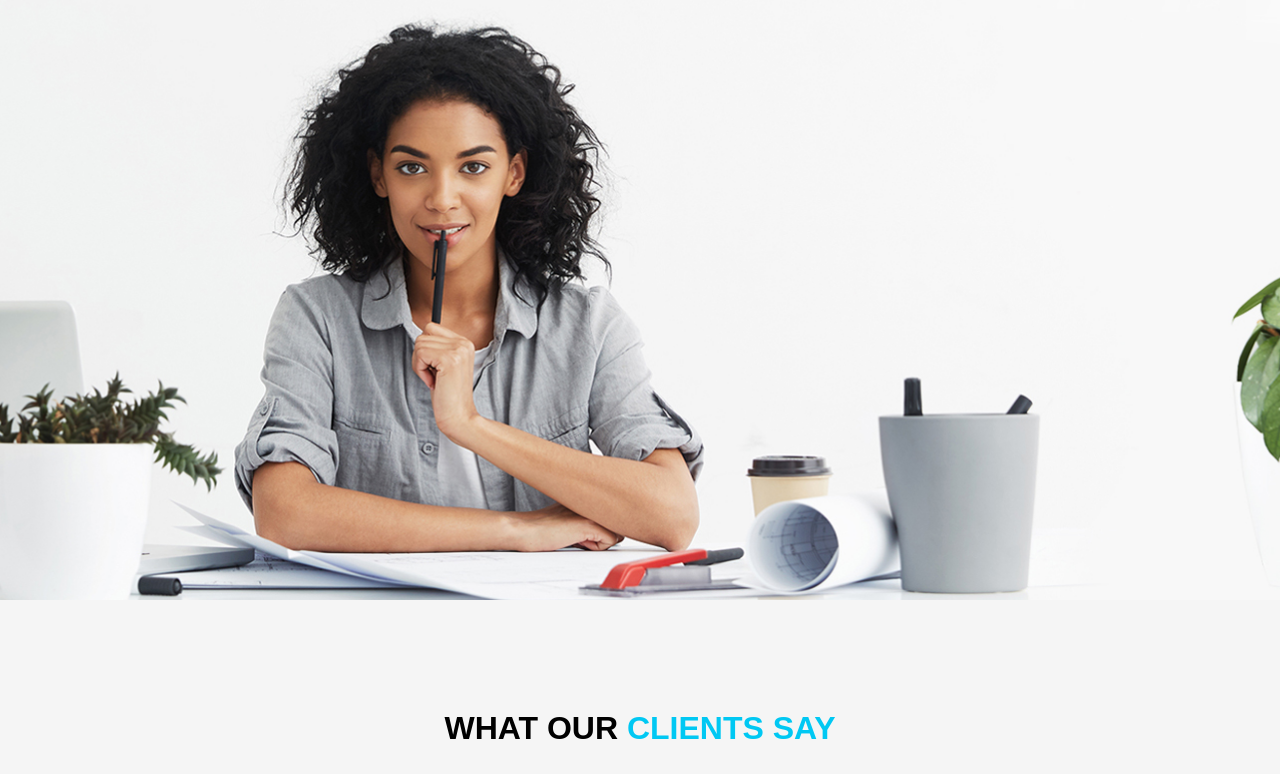
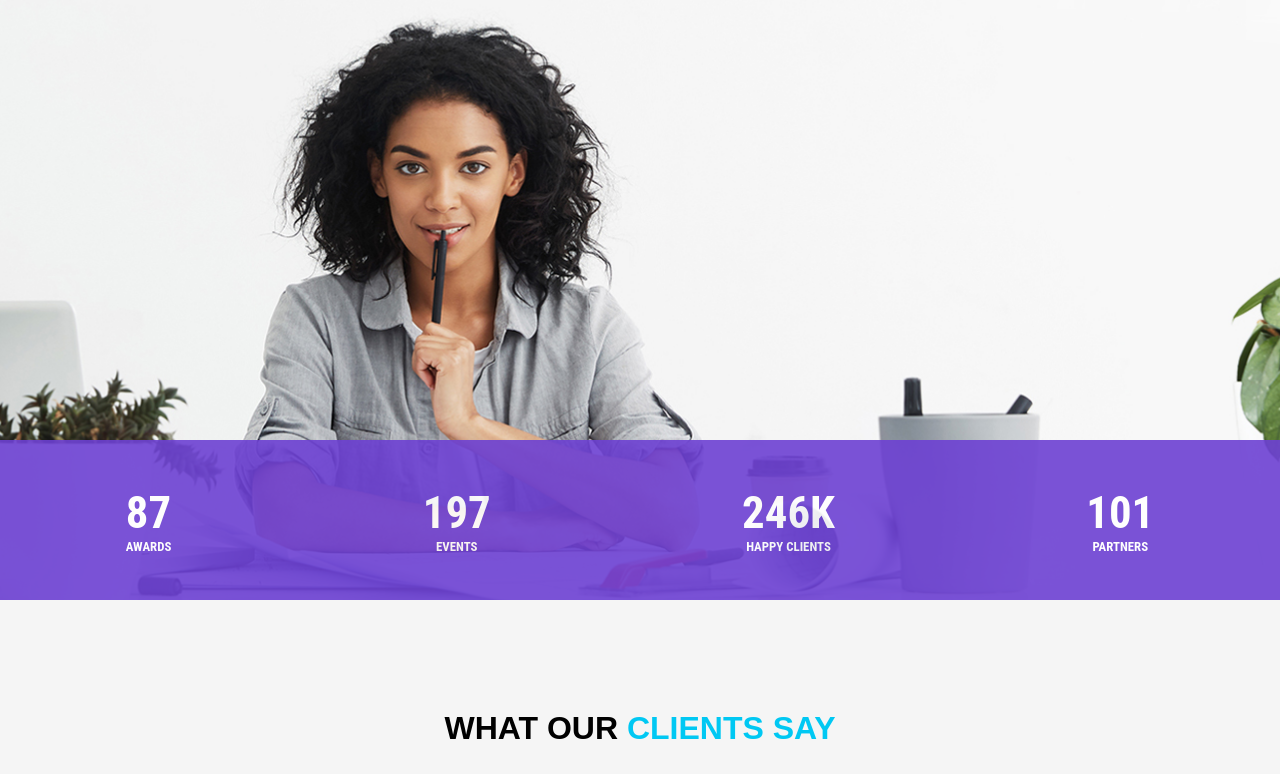
Before and after one commit to stjeandan-swc/CreativeManagement, a plain HTML site: page index.html in a window 1280 px wide. Shown: the part 2470-3244 px from the top of the page. Drawn offline with Linux system fonts and the light colour scheme.

Commit message:
final version

```diff
--- a/index.html
+++ b/index.html
@@ -130,10 +130,30 @@
         </figure>
     </div>
     <!-- Dan Section -->
-    <div class="dan-container bg-img">
+    <div id="dan-section" class="dan-container bg-img">
       <p class="text-top-right dan-font move-forward">Creative Event</p>
       <div class="text-top-right shift-down dan-coloring">
         <p class="dan-font dan-font-lg">Management</p>
+      </div>
+      <div class="dan-footer dan-coloring">
+        <div class="dan-row">
+          <div class="dan-item">
+            <p class="dan-font dan-font-lg">87</p>
+            <p class="dan-font dan-font-sm">Awards</p>
+          </div>
+          <div class="dan-item">
+            <p class="dan-font dan-font-lg">197</p>
+            <p class="dan-font dan-font-sm">Events</p>
+          </div>
+          <div class="dan-item">
+            <p class="dan-font dan-font-lg">246K</p>
+            <p class="dan-font dan-font-sm">Happy Clients</p>
+          </div>
+          <div class="dan-item">
+            <p class="dan-font dan-font-lg">101</p>
+            <p class="dan-font dan-font-sm">Partners</p>
+          </div>
+        </div>
       </div>
     </div>
       <!-- START of Testimonials area (Dr Thom & Gervan) -->
--- a/styles.css
+++ b/styles.css
@@ -123,6 +123,7 @@
 }
 /* Dan css */
 .dan-container {
+  display: flex;
   position: relative;
   width: 100%;
 }
@@ -142,7 +143,7 @@
 }
 
 .shift-down {
-  margin-top: 1.75rem;
+  margin-top: 1.25rem;
 }
 
 .dan-font {
@@ -158,6 +159,11 @@
   color: white;
 }
 
+.dan-font-sm {
+  font-size: 1vw;
+  color: white;
+}
+
 .move-forward {
   z-index: 1;
 }
@@ -166,15 +172,23 @@
   background-color: #6d41d3;
 }
 
-/* Clear floats after the columns */
-.row:after {
-  content: "";
-  display: table;
-  clear: both;
+.dan-footer {
+  align-self: flex-end;
+  width: 100vw;
+  height: 20%;
+  opacity: 0.9;
 }
 
-.spacing {
-  margin-left: 10%;
+.dan-row {
+  display: flex;
+  flex-direction: row;
+  justify-content: space-around;
+  height: 100%;
+}
+
+.dan-item {
+  align-self: center;
+  text-align: center;
 }
 
 /* These are start of Dr Thom & Gervan's CSS classes */
```
